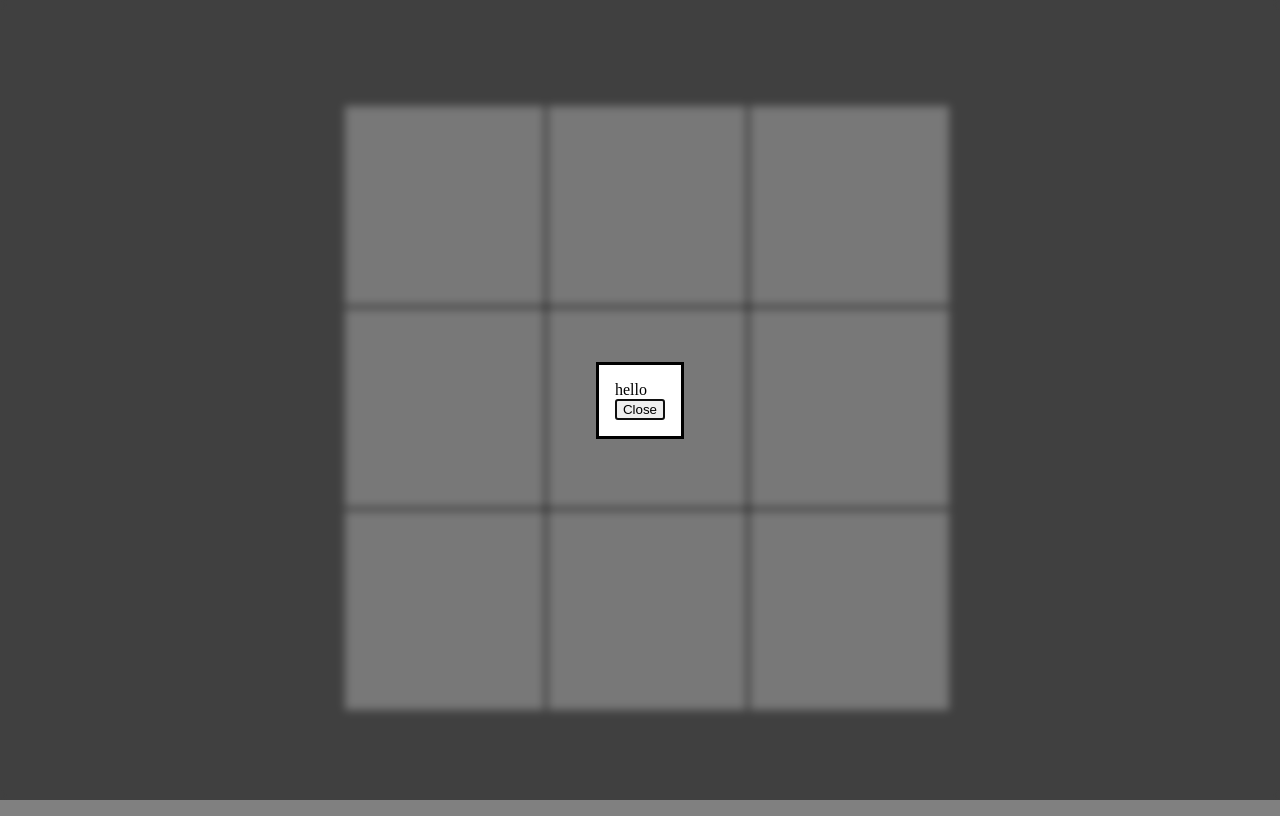
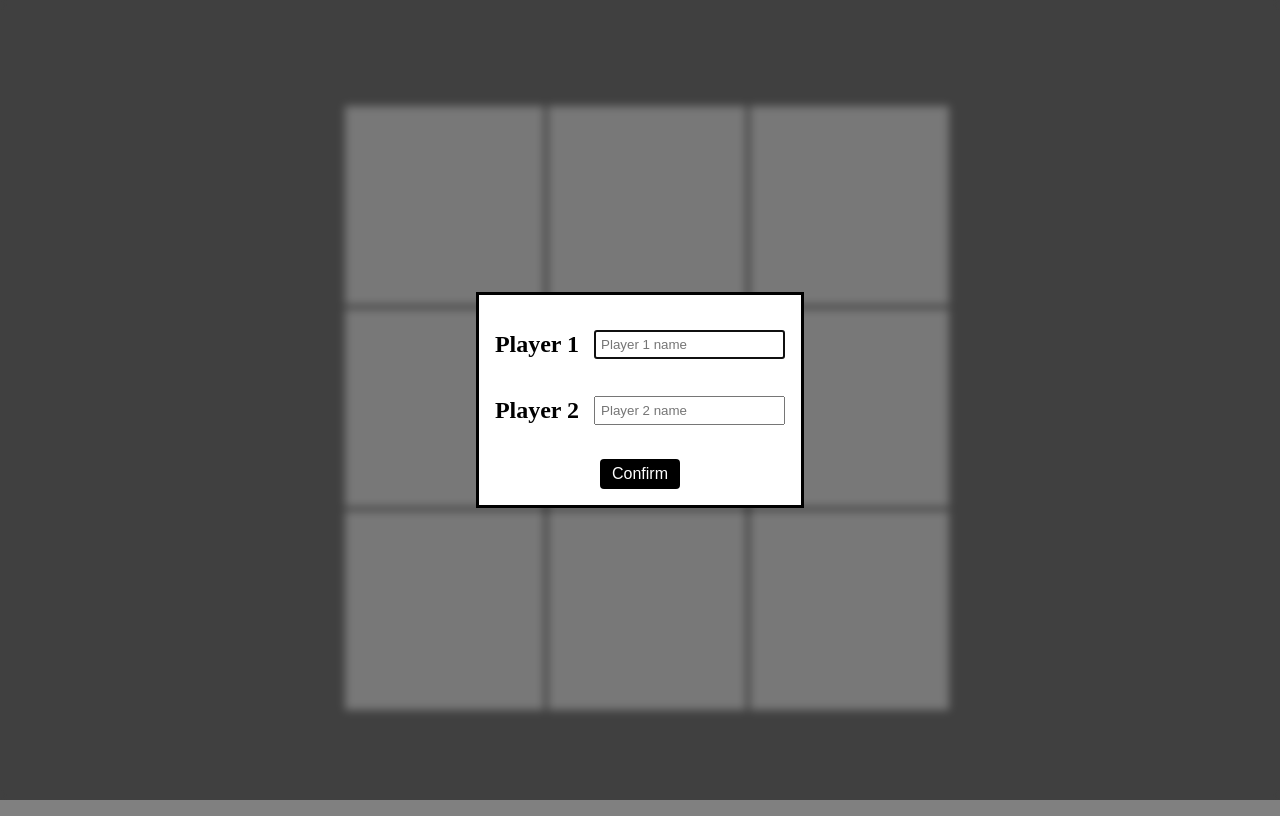
Before and after one commit to lancesparks/tic_tac_toe, a website: page index.html in a window 1280 px wide. Drawn offline with Linux system fonts and the light colour scheme.

Commit message:
add player inputs

```diff
--- a/game.css
+++ b/game.css
@@ -93,3 +93,32 @@ dialog::backdrop {
   border: 10px solid #000;
   border-radius: 50%;
 }
+
+.player {
+  display: flex;
+  justify-content: center;
+  align-items: center;
+  gap: 15px;
+}
+
+#welcomeDialog {
+  display: flex;
+  flex-direction: column;
+  justify-content: center;
+  align-items: center;
+}
+
+.playerInput {
+  padding: 5px;
+}
+
+#closeWelcome {
+  border: none;
+  outline: none;
+  font-size: 16px;
+  background-color: black;
+  color: white;
+  padding: 6px 12px;
+  border-radius: 4px;
+  margin-top: 15px;
+}
--- a/index.html
+++ b/index.html
@@ -8,9 +8,29 @@
   <body>
     <main class="game_board">
       <dialog id="welcomeDialog">
-        <div>hello</div>
+        <div class="dialogMain">
+          <div class="player">
+            <h2>Player 1</h2>
+            <input
+              class="playerInput"
+              id="playerOneInput"
+              type="text"
+              placeholder="Player 1 name"
+            />
+          </div>
+
+          <div class="player">
+            <h2>Player 2</h2>
+            <input
+              class="playerInput"
+              id="playerTwoInput"
+              type="text"
+              placeholder="Player 2 name"
+            />
+          </div>
+        </div>
         <form method="dialog">
-          <button type="submit" id="closeWelcome">Close</button>
+          <button type="submit" id="closeWelcome">Confirm</button>
         </form>
       </dialog>
       <div class="game_board_container">
```
